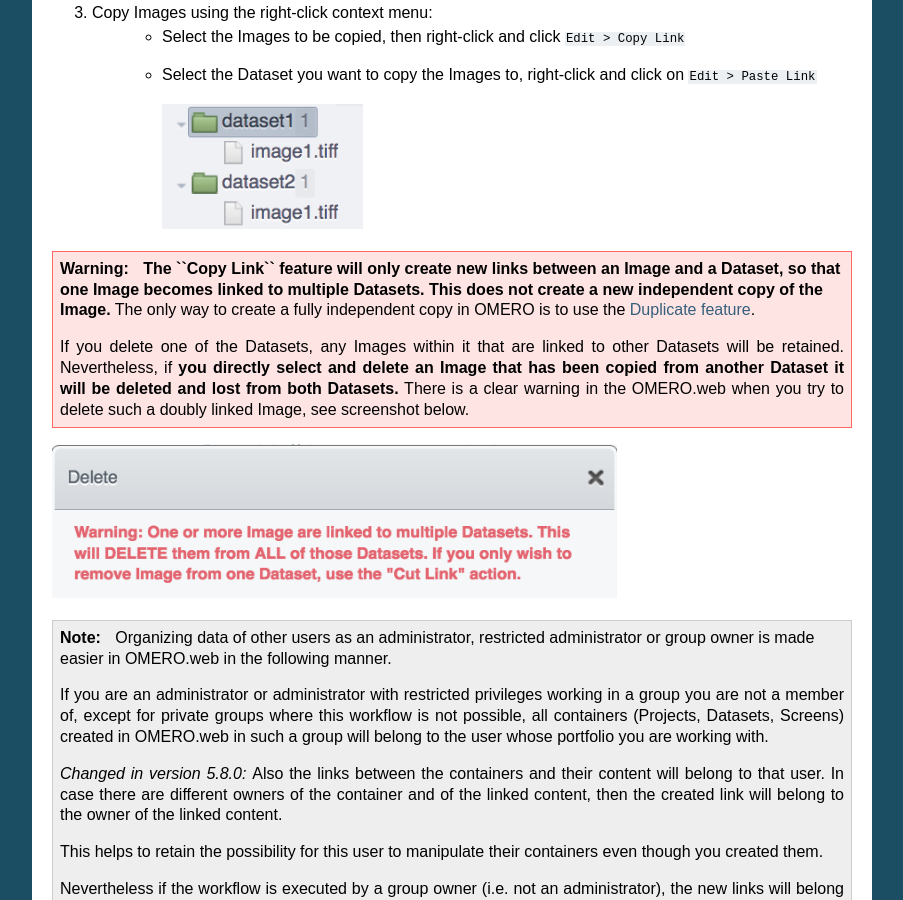
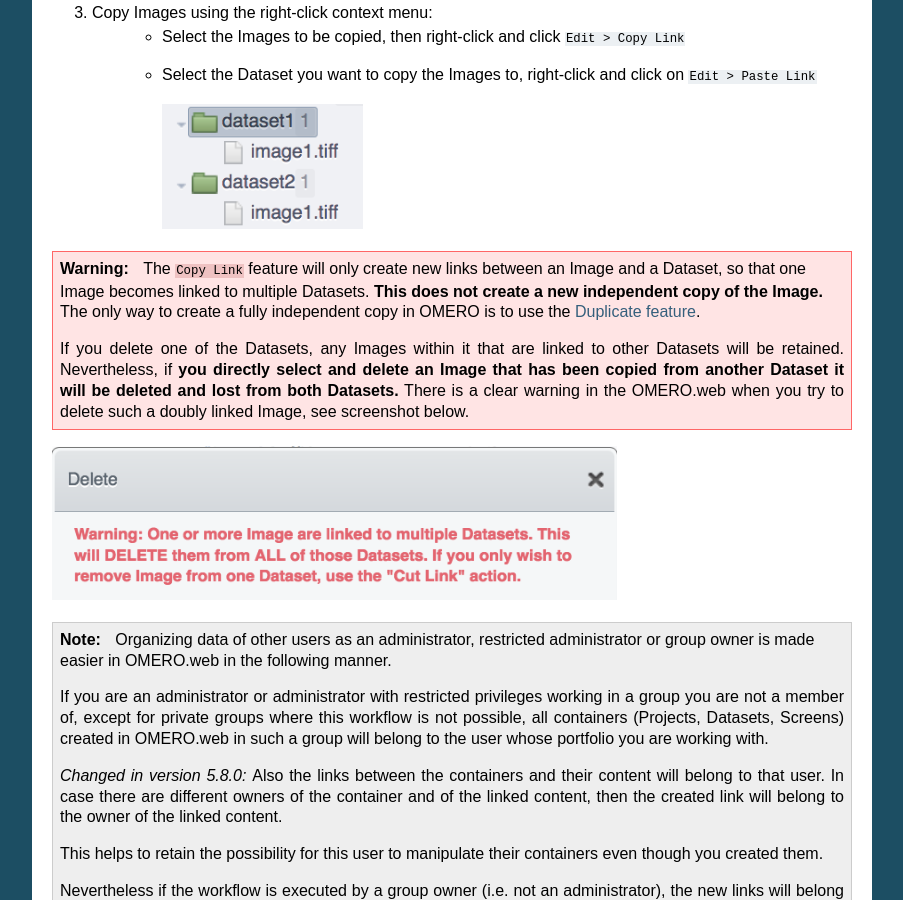
Before and after one commit to ome/omero-guide-introduction, a Sphinx documentation site: the page built from docs/data-management.rst, in a window 1280 px wide and 900 px high, scrolled down 4420 px. Shown: the whole window, without its empty margins (198-1101 px from the left). Built offline with Sphinx 7.4.7, drawn with Linux system fonts in a browser that asks for light colours.

```diff
--- a/docs/data-management.rst
+++ b/docs/data-management.rst
@@ -218,10 +218,10 @@ For HCS data, you can create new Screens and link Plates to these Screens.
        |image2d|
 
 .. warning::
-    **The ``Copy Link`` feature will only create new links
+    The ``Copy Link`` feature will only create new links
     between an Image and a Dataset,
     so that one Image becomes linked to multiple Datasets.
-    This does not create a new independent copy of the Image.**
+    **This does not create a new independent copy of the Image.**
     The only way to create a fully
     independent copy in OMERO is to use the
     :ref:`Duplicate feature<Duplicatecli>`.
```
